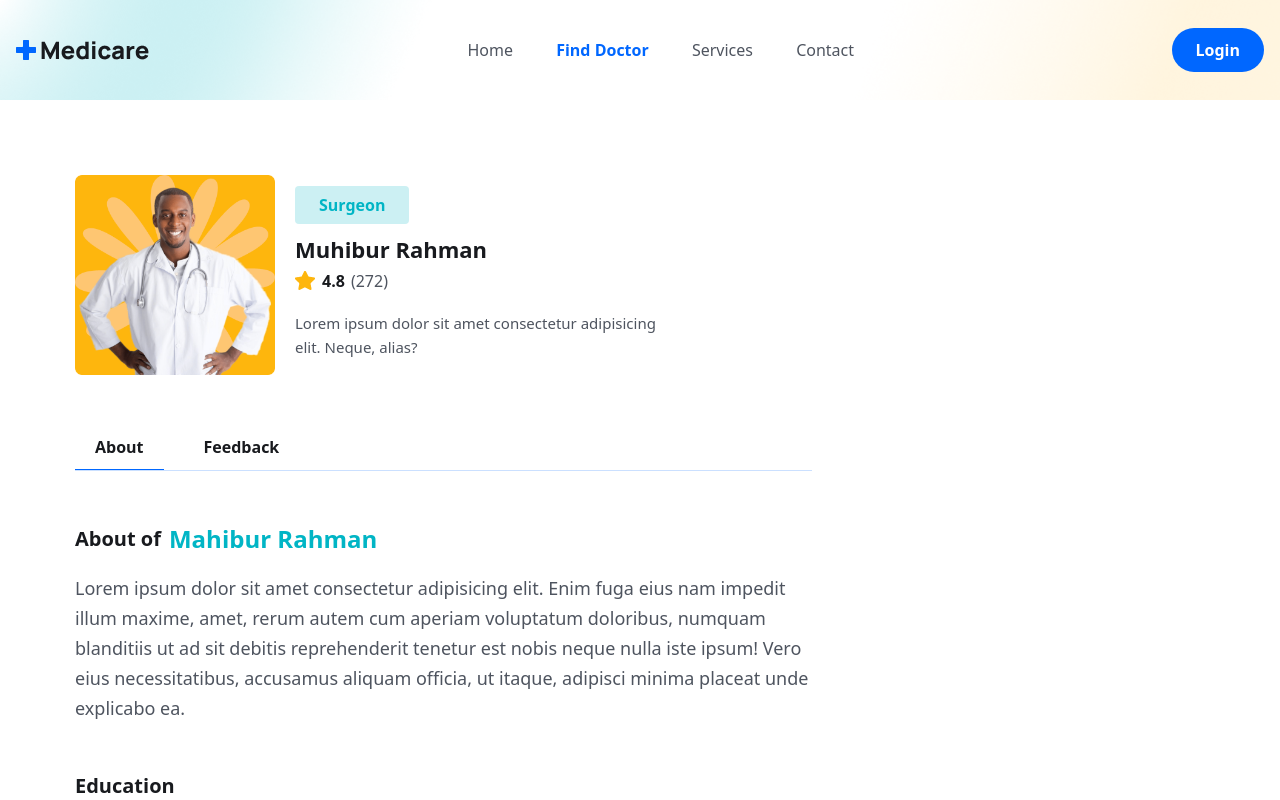
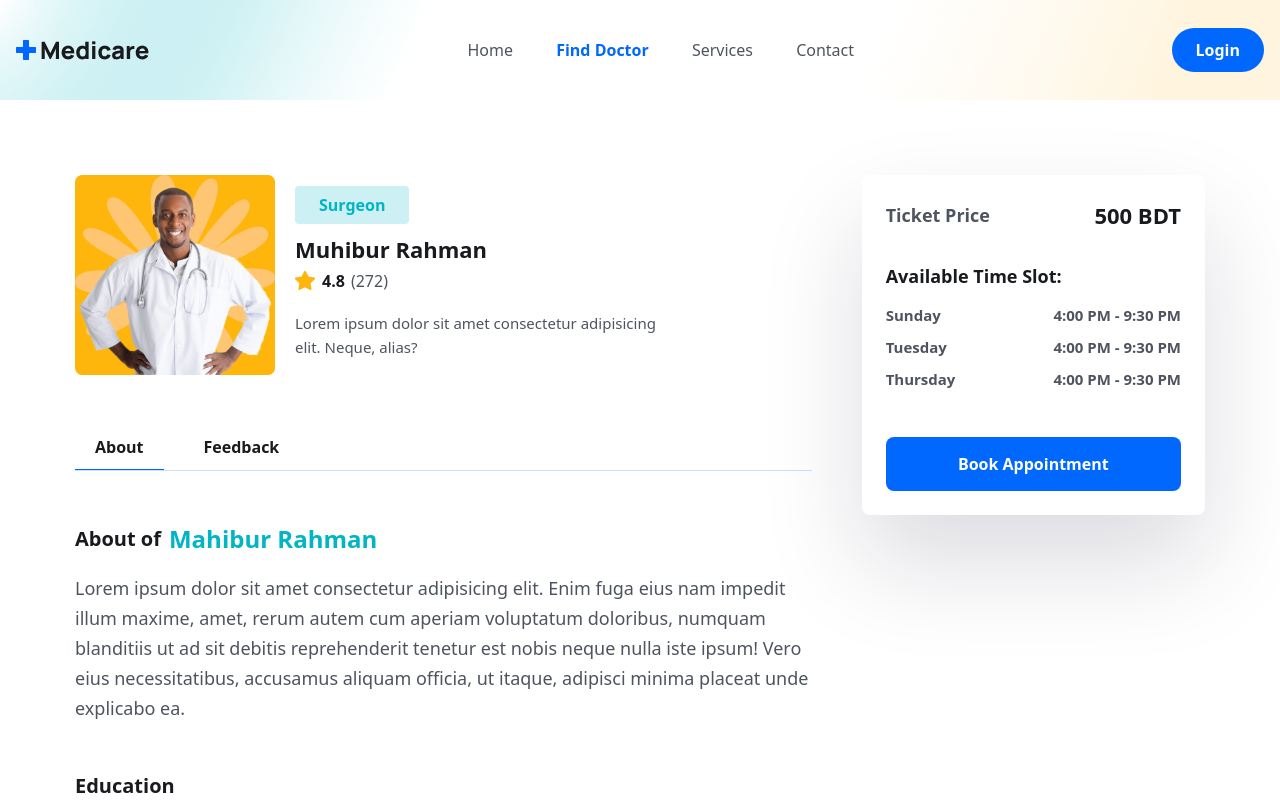
Before and after one commit to subarnoturja/curepoint-client, a React (Vite) app: page /doctors/1 in a window 1280 px wide. Shown: the top 800 px of the page. Built offline with nearby package versions, Linux system fonts and the light colour scheme.

Commit message:
side panel added in doctor details page

```diff
--- a/src/pages/Doctors/DoctorDetails.jsx
+++ b/src/pages/Doctors/DoctorDetails.jsx
@@ -3,12 +3,12 @@ import doctorImg from "../../assets/images/doctor-img01.png";
 import starIcon from "../../assets/images/Star.png";
 import DoctorAbout from "./DoctorAbout";
 import Feedback from "./Feedback";
+import SidePanel from "./SidePanel";
 
 const DoctorDetails = () => {
+  const [tab, setTab] = useState("about");
 
-    const [tab, setTab] = useState('about');
-
-    return (
+  return (
     <section>
       <div className="max-w-[1170px] px-5 mx-auto">
         <div className="grid md:grid-cols-3 gap-[50px]">
@@ -39,23 +39,32 @@ const DoctorDetails = () => {
               </div>
             </div>
             <div className="mt-[50px] border-b border-solid border-[#0066ff34]">
-              <button onClick={() => setTab('about')} className={`${tab === 'about' && 'border-b border-solid border-primaryColor'} py-2 px-5 mr-5 text-[16px] leading-7 text-headingColor font-semibold`}>
+              <button
+                onClick={() => setTab("about")}
+                className={`${
+                  tab === "about" && "border-b border-solid border-primaryColor"
+                } py-2 px-5 mr-5 text-[16px] leading-7 text-headingColor font-semibold`}
+              >
                 About
               </button>
-              <button onClick={() => setTab('feedback')} className={`${tab === 'feedback' && 'border-b border-solid border-primaryColor'} py-2 px-5 mr-5 text-[16px] leading-7 text-headingColor font-semibold`}>
+              <button
+                onClick={() => setTab("feedback")}
+                className={`${
+                  tab === "feedback" &&
+                  "border-b border-solid border-primaryColor"
+                } py-2 px-5 mr-5 text-[16px] leading-7 text-headingColor font-semibold`}
+              >
                 Feedback
               </button>
             </div>
             <div className="mt-[50px]">
-                {
-                    tab === "about" && <DoctorAbout />
-                }
-                {
-                    tab === "feedback" && <Feedback />
-                }
+              {tab === "about" && <DoctorAbout />}
+              {tab === "feedback" && <Feedback />}
             </div>
           </div>
-          <div></div>
+          <div>
+            <SidePanel />
+          </div>
         </div>
       </div>
     </section>
--- /dev/null
+++ b/src/pages/Doctors/SidePanel.jsx
@@ -0,0 +1,47 @@
+
+const SidePanel = () => {
+    return (
+        <div className="shadow-panelShadow p-3 md:p-6 rounded-lg">
+            <div className="flex items-center justify-between">
+                <p className="text__para mt-0 font-semibold">
+                    Ticket Price
+                </p>
+                <span className="text-[16px] leading-7 md:text-[22px] md:leading-8 text-headingColor font-semibold">500 BDT</span>
+            </div>
+            <div className="mt-[30px]">
+                <p className="text__para mt-0 font-semibold text-headingColor">
+                    Available Time Slot:
+                </p>
+                <ul className="mt-3">
+                    <li className="flex items-center justify-between mb-2">
+                        <p className="text-[15px] leading-6 text-textColor font-semibold">
+                            Sunday
+                        </p>
+                        <p className="text-[15px] leading-6 text-textColor font-semibold">
+                            4:00 PM - 9:30 PM
+                        </p>
+                    </li>
+                    <li className="flex items-center justify-between mb-2">
+                        <p className="text-[15px] leading-6 text-textColor font-semibold">
+                            Tuesday
+                        </p>
+                        <p className="text-[15px] leading-6 text-textColor font-semibold">
+                            4:00 PM - 9:30 PM
+                        </p>
+                    </li>
+                    <li className="flex items-center justify-between mb-2">
+                        <p className="text-[15px] leading-6 text-textColor font-semibold">
+                            Thursday
+                        </p>
+                        <p className="text-[15px] leading-6 text-textColor font-semibold">
+                            4:00 PM - 9:30 PM
+                        </p>
+                    </li>
+                </ul>
+            </div>
+            <button className="btn px-2 w-full rounded-lg">Book Appointment</button>
+        </div>
+    );
+};
+
+export default SidePanel;
```
